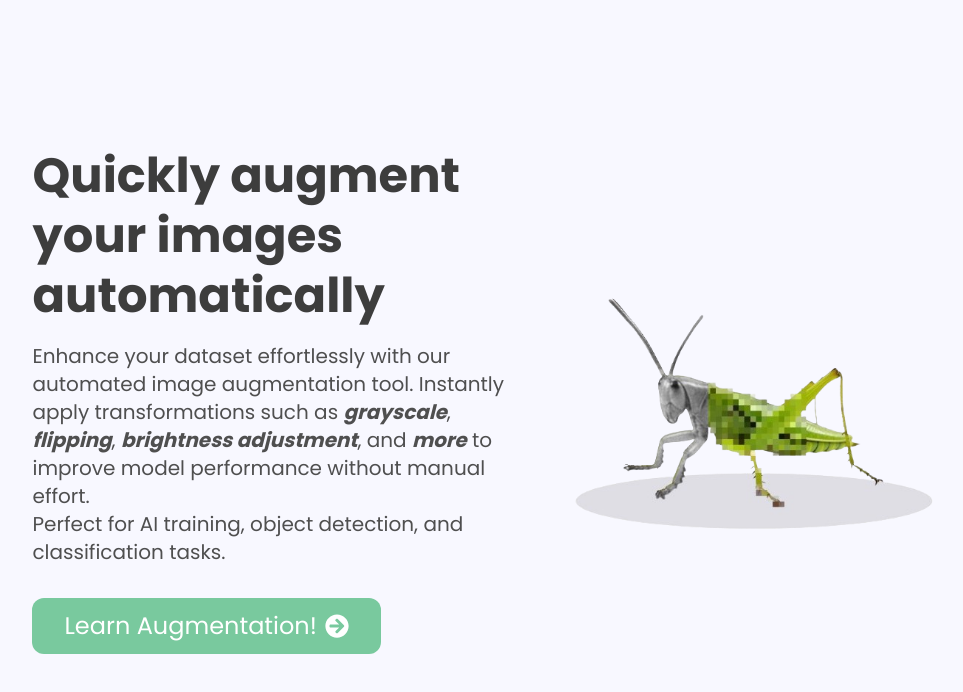
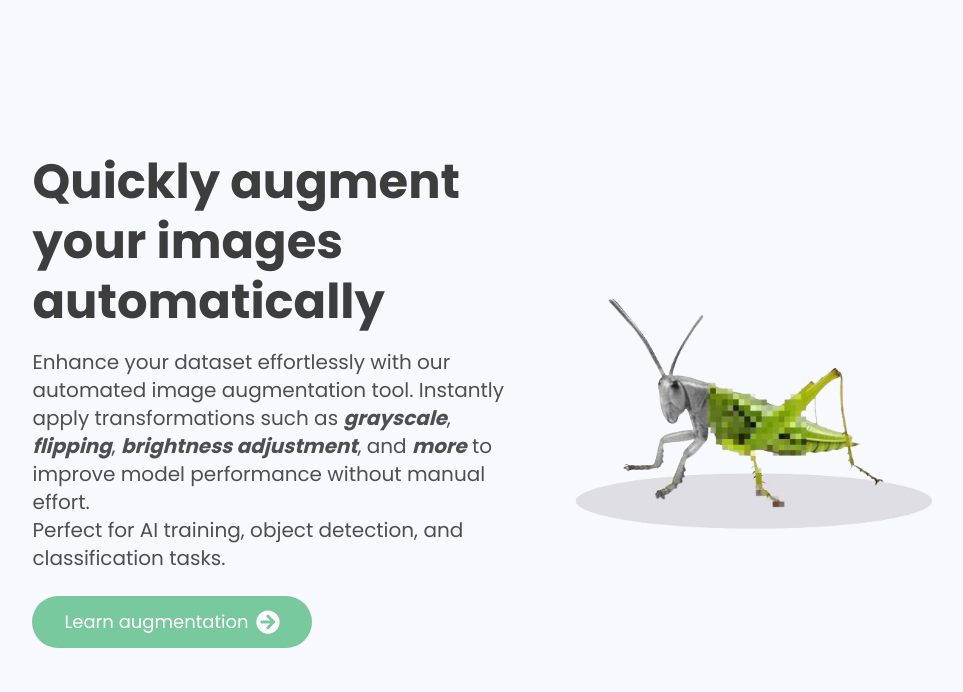
Before and after one commit to Amenyuwel/Ai-Refine, a Next.js app: page /pages/about in a window 1280 px wide. Shown: the top 692 px of the page, without its empty margins (148-1111 px from the left). Built offline with nearby package versions, Linux system fonts and the light colour scheme.

Commit message:
Adjusted the learn more button

```diff
--- a/app/pages/about/page.jsx
+++ b/app/pages/about/page.jsx
@@ -20,9 +20,9 @@ const AboutPage = () => {
 
           {/* Button wrapped with Link */}
           <Link href="/feature/info">
-            <button className="mt-6 mt-8 flex cursor-pointer gap-2 place-self-start rounded-xl bg-[#79C99E] px-8 py-3 transition-transform hover:scale-105">
-              <span className="flex flex-row items-center text-2xl text-white">
-                Learn Augmentation!
+            <button className="mt-6 flex cursor-pointer gap-2 place-self-start rounded-full bg-[var(--primary)] px-8 py-3 transition-transform hover:scale-105 hover:brightness-105">
+              <span className="flex flex-row items-center text-lg text-white">
+                Learn augmentation
                 <FaArrowCircleRight className="ml-2 text-2xl" />
               </span>
             </button>
```
Also changed, not shown: app/pages/home/page.jsx (+12 -0 lines).
